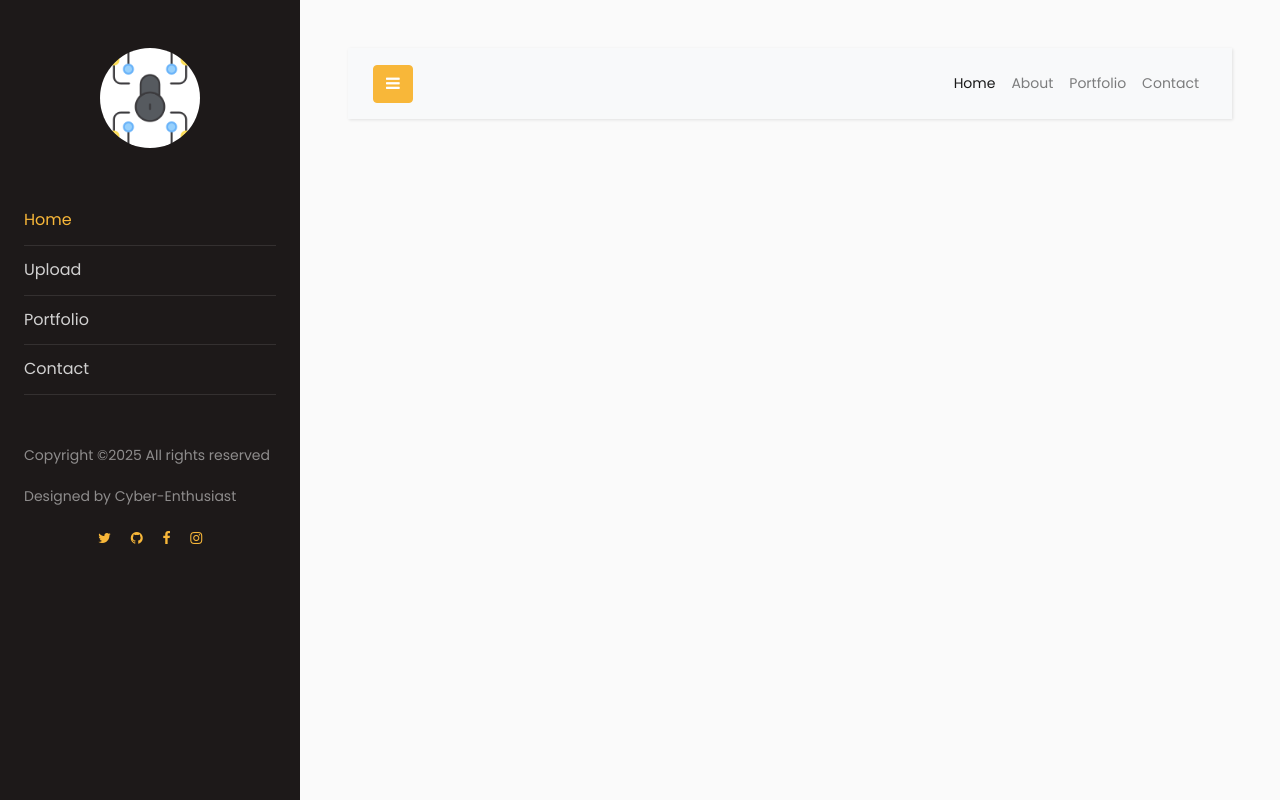
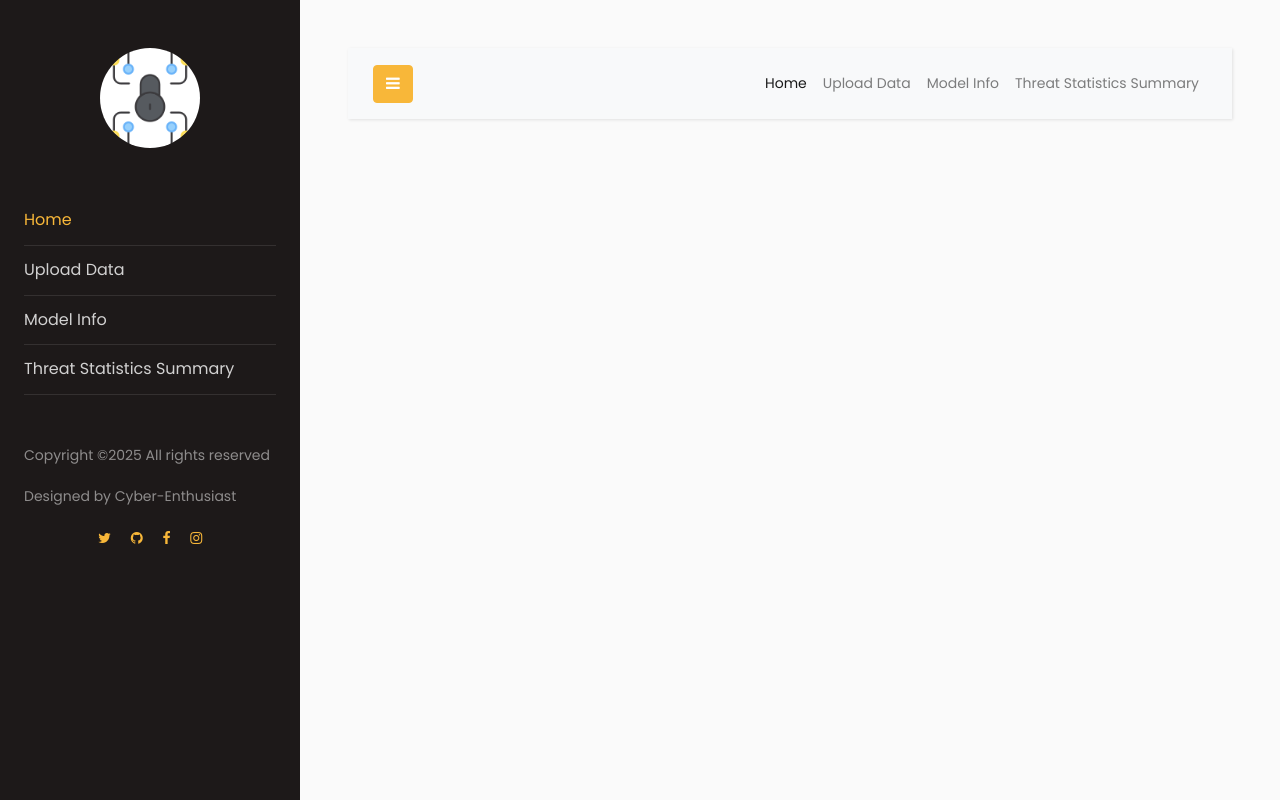
Before and after one commit to cyber-enthusiast-1/web-attack-detector, a Flask app: page / in a window 1280 px wide. Run offline with Flask 3, Linux system fonts and the light colour scheme; parts of the project's set-up code (start-up, migrations or seed data) failed here and were passed over; some libraries are stand-ins or nearby versions.

Commit message:
Updated index.html

```diff
--- a/web-attack/templates/index.html
+++ b/web-attack/templates/index.html
@@ -29,13 +29,13 @@
 
 	          </li>
 	          <li>
-                <a href="{{url_for('upload_data')}}">Upload</a>
+                <a href="{{url_for('upload_data')}}">Upload Data</a>
 	          </li>
 	          <li>
-              <a href="#">Portfolio</a>
+              <a href="{{url_for('model_info')}}">Model Info</a>
 	          </li>
 	          <li>
-              <a href="#">Contact</a>
+              <a href="#">Threat Statistics Summary</a>
 	          </li>
 	        </ul>
 
@@ -79,13 +79,13 @@
                                 <a class="nav-link" href="#">Home</a>
                             </li>
                             <li class="nav-item">
-                                <a class="nav-link" href="#">About</a>
+                                <a class="nav-link" href="{{url_for('upload_data')}}">Upload Data</a>
                             </li>
                             <li class="nav-item">
-                                <a class="nav-link" href="#">Portfolio</a>
+                                <a class="nav-link" href="{{url_for('model_info')}}">Model Info</a>
                             </li>
                             <li class="nav-item">
-                                <a class="nav-link" href="#">Contact</a>
+                                <a class="nav-link" href="#">Threat Statistics Summary</a>
                             </li>
                         </ul>
                     </div>
```
